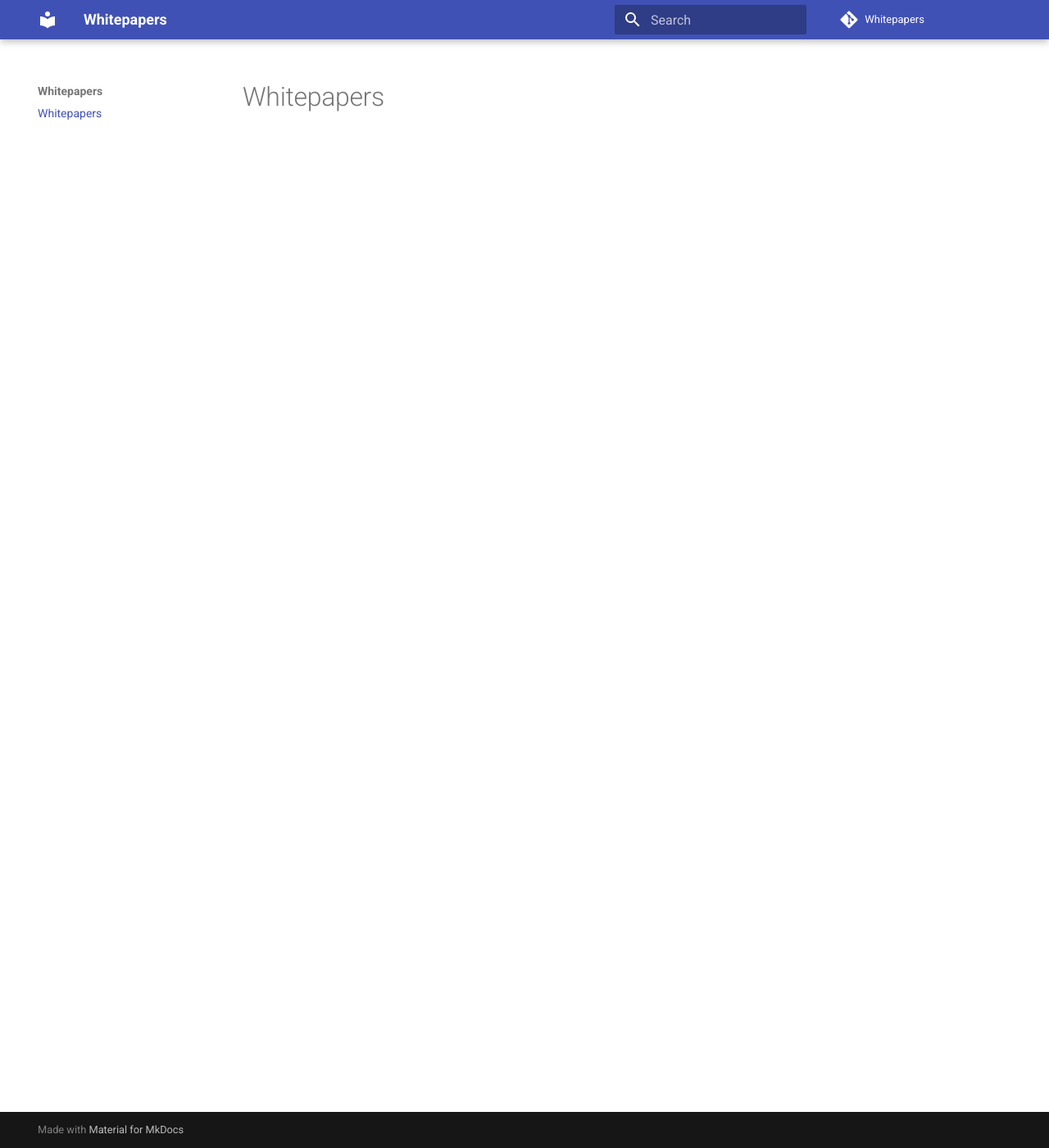
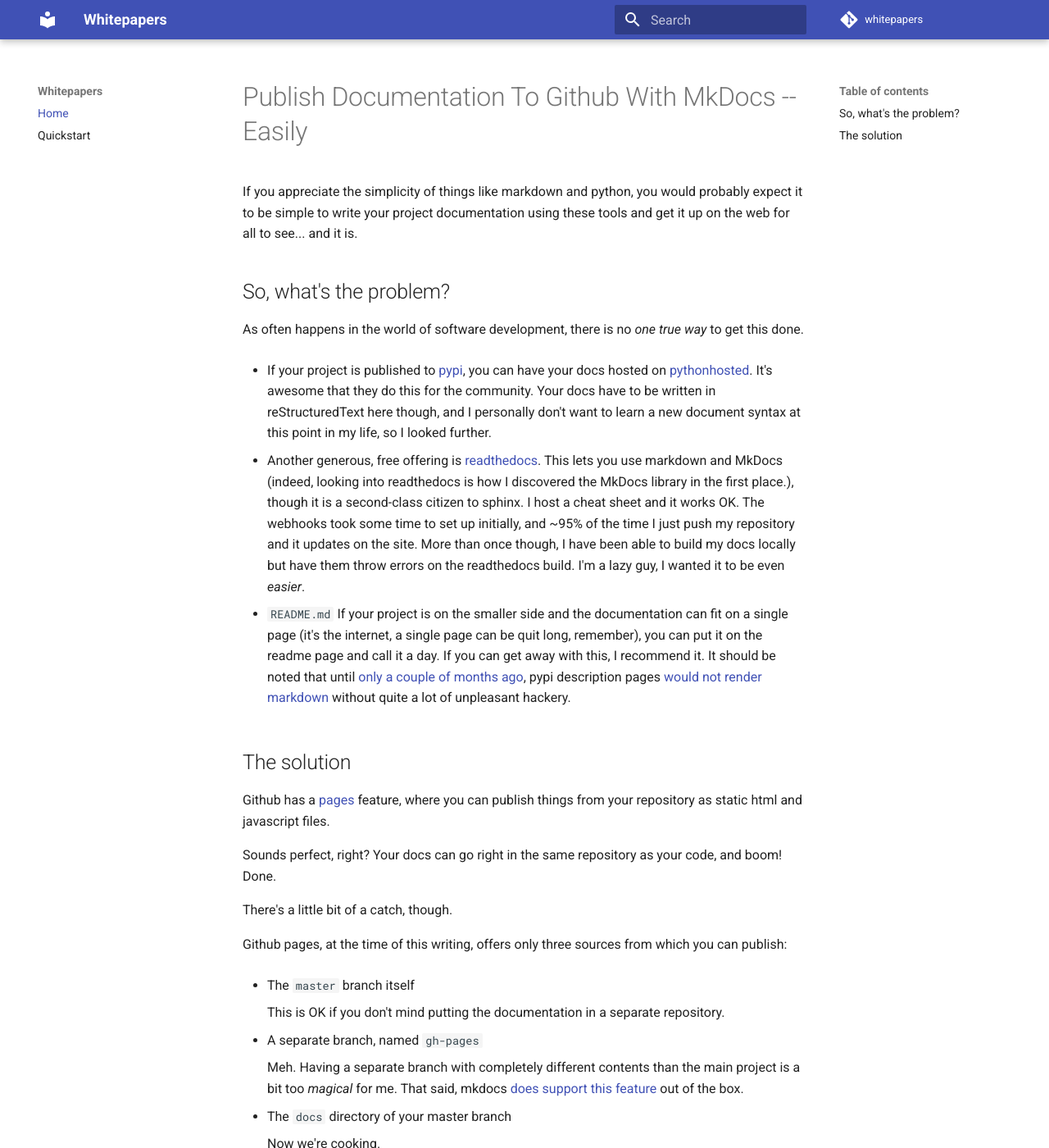
Before and after one commit to csansone/whitepapers, an MkDocs documentation site: the page built from docs_raw/index.md, in a window 1280 px wide and 1400 px high. Shown: the whole window at 82% size. Built offline with MkDocs 1.6.1 and Material for MkDocs 9.7.7, drawn with Linux system fonts in a browser that asks for light colours; comment, search, counter and statistics services are not loaded; old or Windows-style settings are respelled for this version of MkDocs.

Commit message:
Home page mostly written

```diff
--- a/docs_raw/index.md
+++ b/docs_raw/index.md
@@ -1 +1,35 @@
-# Whitepapers
+# Publish Documentation To Github With MkDocs -- Easily
+
+If you appreciate the simplicity of things like markdown and python, you would probably expect it to be simple to write your project documentation using these tools and get it up on the web for all to see... and it is.
+
+## So, what's the problem?
+
+As often happens in the world of software development, there is no *one true way* to get this done.
+
+- If your project is published to [pypi](https://pypi.org/), you can have your docs hosted on [pythonhosted](https://pythonhosted.org/an_example_pypi_project/buildanduploadsphinx.html). It's awesome that they do this for the community. Your docs have to be written in reStructuredText here though, and I personally don't want to learn a new document syntax at this point in my life, so I looked further.
+
+- Another generous, free offering is [readthedocs](https://readthedocs.org/). This lets you use markdown and MkDocs (indeed, looking into readthedocs is how I discovered the MkDocs library in the first place.), though it is a second-class citizen to sphinx. I  host a cheat sheet and it works OK. The webhooks took some time to set up initially, and ~95% of the time I just push my repository and it updates on the site. More than once though, I have been able to build my docs locally but have them throw errors on the readthedocs build. I'm a lazy guy, I wanted it to be even *easier*.
+
+- `README.md` If your project is on the smaller side and the documentation can fit on a single page (it's the internet, a single page can be quit long, remember), you can put it on the readme page and call it a day. If you can get away with this, I recommend it. It should be noted that until [only a couple of months ago](https://dustingram.com/articles/2018/03/16/markdown-descriptions-on-pypi), pypi description pages [would not render markdown](https://coderwall.com/p/qawuyq/use-markdown-readme-s-in-python-modules) without quite a lot of unpleasant hackery.
+
+## The solution
+
+Github has a [pages]() feature, where you can publish things from your repository as static html and javascript files.
+
+Sounds perfect, right? Your docs can go right in the same repository as your code, and boom! Done.
+
+There's a little bit of a catch, though.
+
+Github pages, at the time of this writing, offers only three sources from which you can publish:
+
+- The `master` branch itself
+
+    This is OK if you don't mind putting the documentation in a separate repository.
+
+- A separate branch, named `gh-pages`
+
+    Meh. Having a separate branch with completely different contents than the main project is a bit too *magical* for me. That said, mkdocs [does support this feature](https://www.mkdocs.org/user-guide/deploying-your-docs/) out of the box.
+
+- The `docs` directory of your master branch
+
+    Now we're cooking.
--- a/mkdocs.yml
+++ b/mkdocs.yml
@@ -2,11 +2,16 @@
 site_description: Building Docs on Github with MkDocs
 site_author: Christopher Sansone
 
-repo_url: https://github.com/csansone/Whitepapers
-repo_name: Whitepapers
+repo_url: https://github.com/csansone/whitepapers
+repo_name: whitepapers
+edit_uri: null
 
 theme:
     name: material
 
 docs_dir: docs_raw
 site_dir: docs
+
+pages:
+- Home: index.md
+- Quickstart: quickstart.md
```
Also changed, not shown: README.md (+11 -1 lines), docs_raw/quickstart.md (added, +1 -0 lines).
